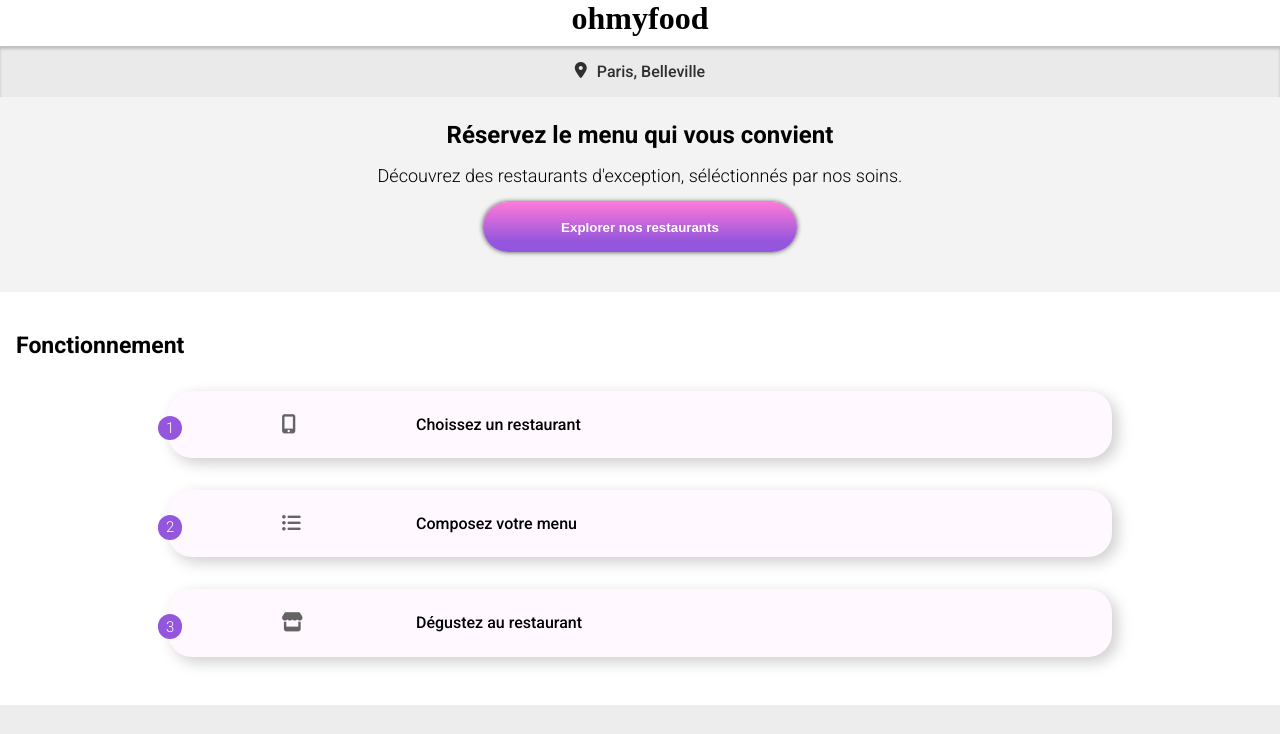
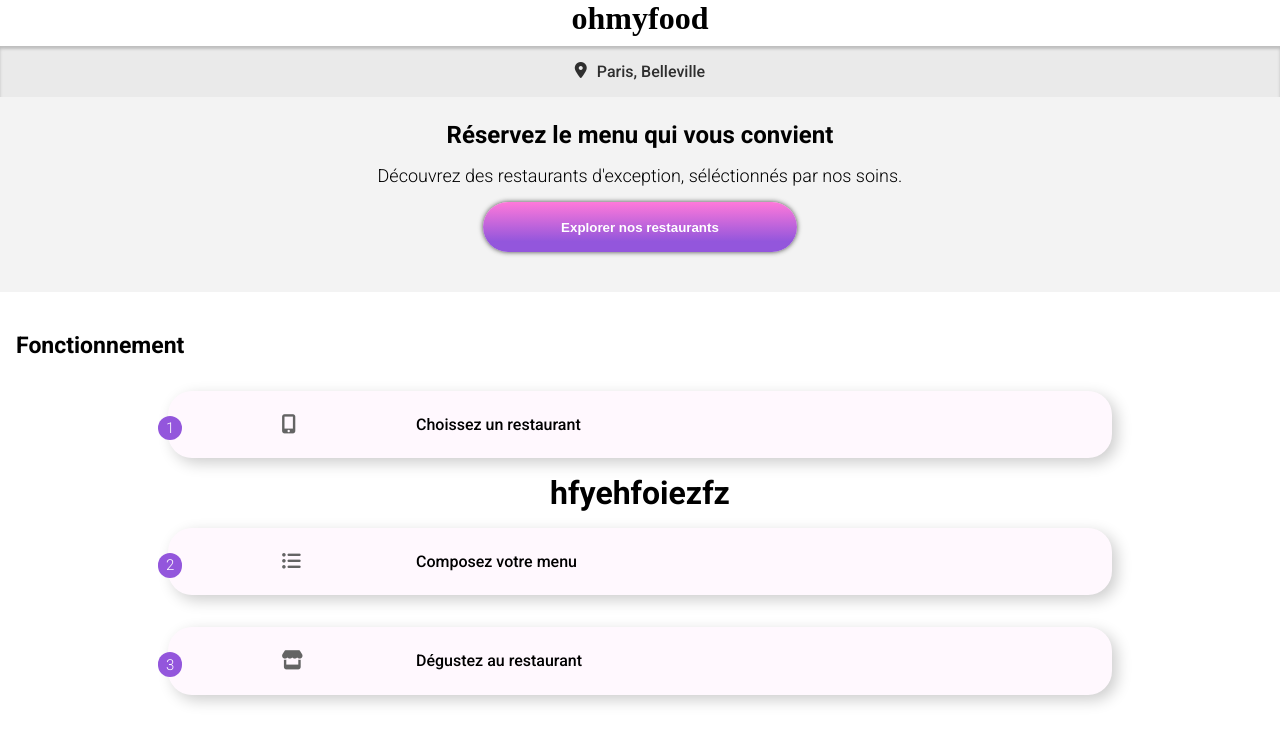
Before and after one commit to AxelB56/ohmyfood, a plain HTML site: page index.html in a window 1280 px wide. Shown: the top 734 px of the page. Drawn offline with Linux system fonts and the light colour scheme; a web font is replaced by a local one.

Commit message:
Test push

```diff
--- a/index.html
+++ b/index.html
@@ -31,6 +31,7 @@
             <div class="fonctionnement-items">
                 <p><span>1</span><i class="fas fa-mobile-alt"></i> Choissez un restaurant </p>
             </div>
+            <h1>hfyehfoiezfz</h1>
             <div class="fonctionnement-items">
                 <p><span>2</span><i class="fas fa-list-ul"> </i> Composez votre menu  </p>
             </div>
```
